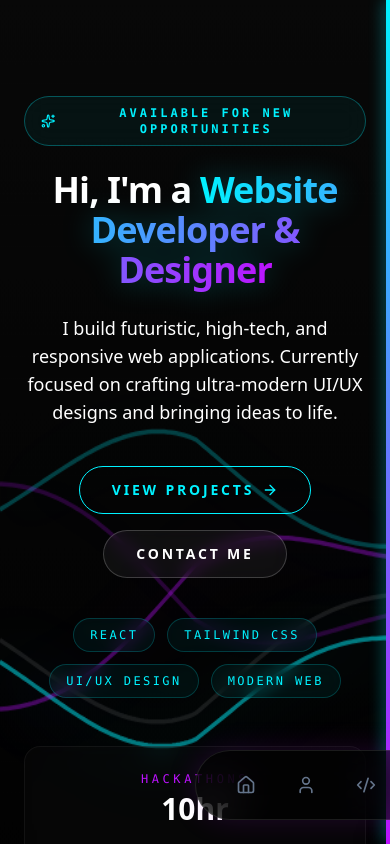
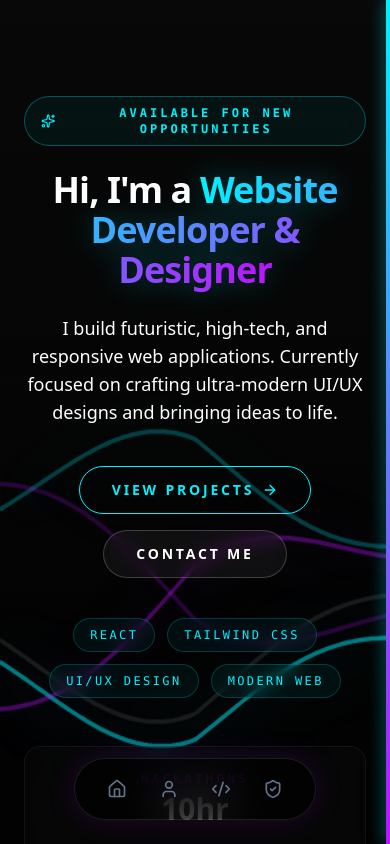
Before and after one commit to santhoshlegacy/portfolio, a React (Vite) app: page / in a window 390 px wide. Shown: the top 844 px of the page. Built offline with nearby package versions, Linux system fonts and the light colour scheme.

Commit message:
Fix HUD alignment and mobile responsiveness

```diff
--- a/src/App.jsx
+++ b/src/App.jsx
@@ -105,23 +105,26 @@ const ScrollProgress = () => {
   );
 };
 
-// 5. FLOATING HUD NAVIGATION
+// 5. FLOATING HUD NAVIGATION (Alignment & Mobile Fix)
 const FloatingHUD = () => {
   return (
     <motion.div
       initial={{ y: 100, opacity: 0 }}
       animate={{ y: 0, opacity: 1 }}
       transition={{ delay: 1, duration: 0.8, type: "spring" }}
-      className="fixed bottom-6 left-1/2 -translate-x-1/2 z-50"
+      // Use full width flex centering instead of transform math for perfect alignment
+      className="fixed bottom-6 left-0 right-0 z-50 flex justify-center pointer-events-none"
     >
-      <div className="flex items-center gap-6 px-8 py-4 rounded-full bg-black/60 backdrop-blur-xl border border-white/10 shadow-[0_0_30px_rgba(188,19,254,0.15)]">
+      {/* Added responsive gaps (gap-4 on mobile, gap-8 on desktop) so it doesn't stretch off-screen */}
+      <div className="flex items-center justify-center gap-4 md:gap-8 px-6 md:px-8 py-3 md:py-4 rounded-full bg-black/60 backdrop-blur-xl border border-white/10 shadow-[0_0_30px_rgba(188,19,254,0.15)] pointer-events-auto w-max max-w-[95vw]">
         {[
           { icon: <Home size={20} />, label: "Core", link: "#" },
           { icon: <User size={20} />, label: "Identity", link: "#identity" },
           { icon: <Code2 size={20} />, label: "Database", link: "#projects" },
           { icon: <ShieldCheck size={20} />, label: "Comm", link: "#contact" },
         ].map((item, idx) => (
-          <MagneticElement key={idx}>
+          // Make sure the magnetic wrapper acts as a proper flex item
+          <MagneticElement key={idx} className="flex justify-center items-center">
             <a
               href={item.link}
               className="group relative flex flex-col items-center gap-1 text-slate hover:text-neonBlue transition-colors duration-300"
```
